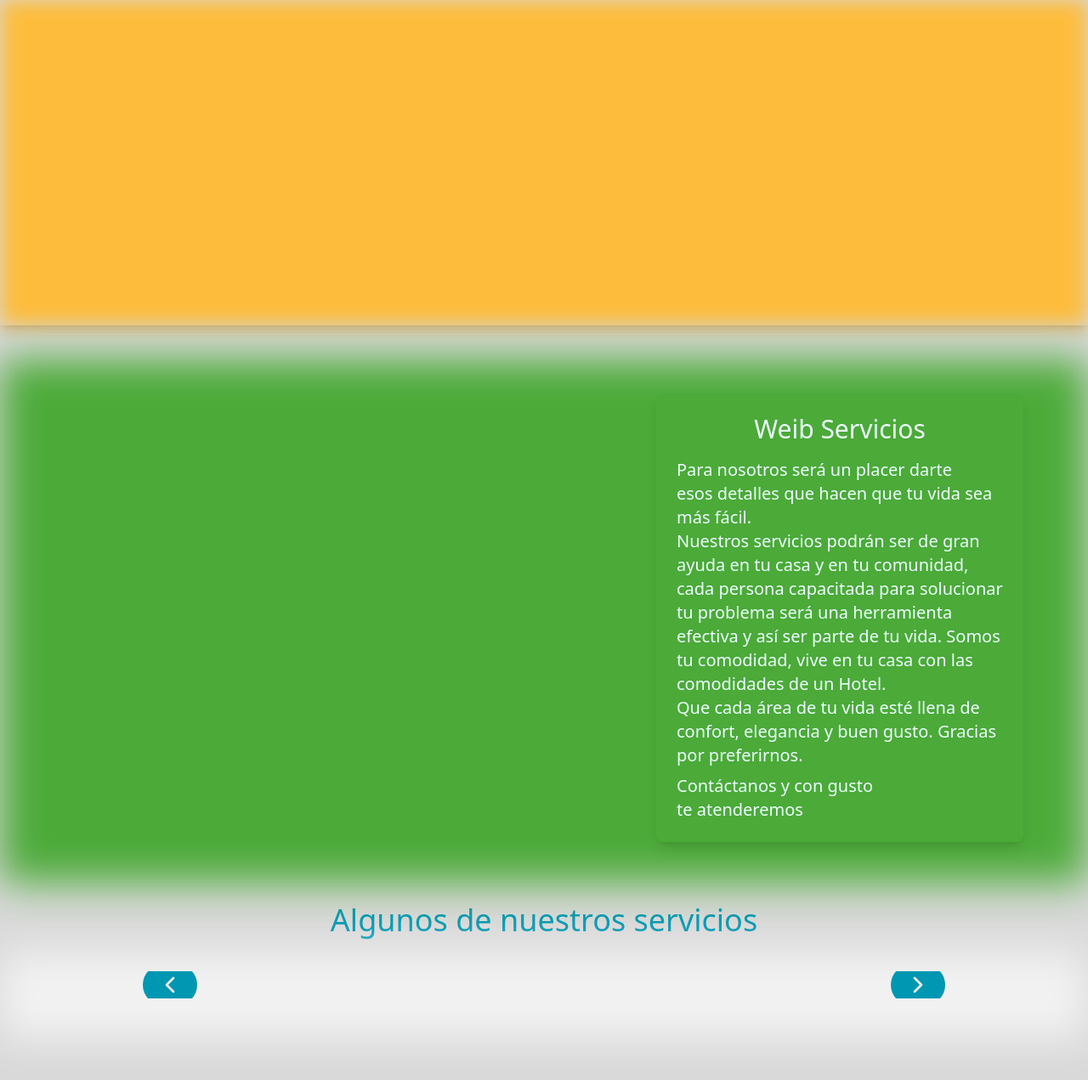
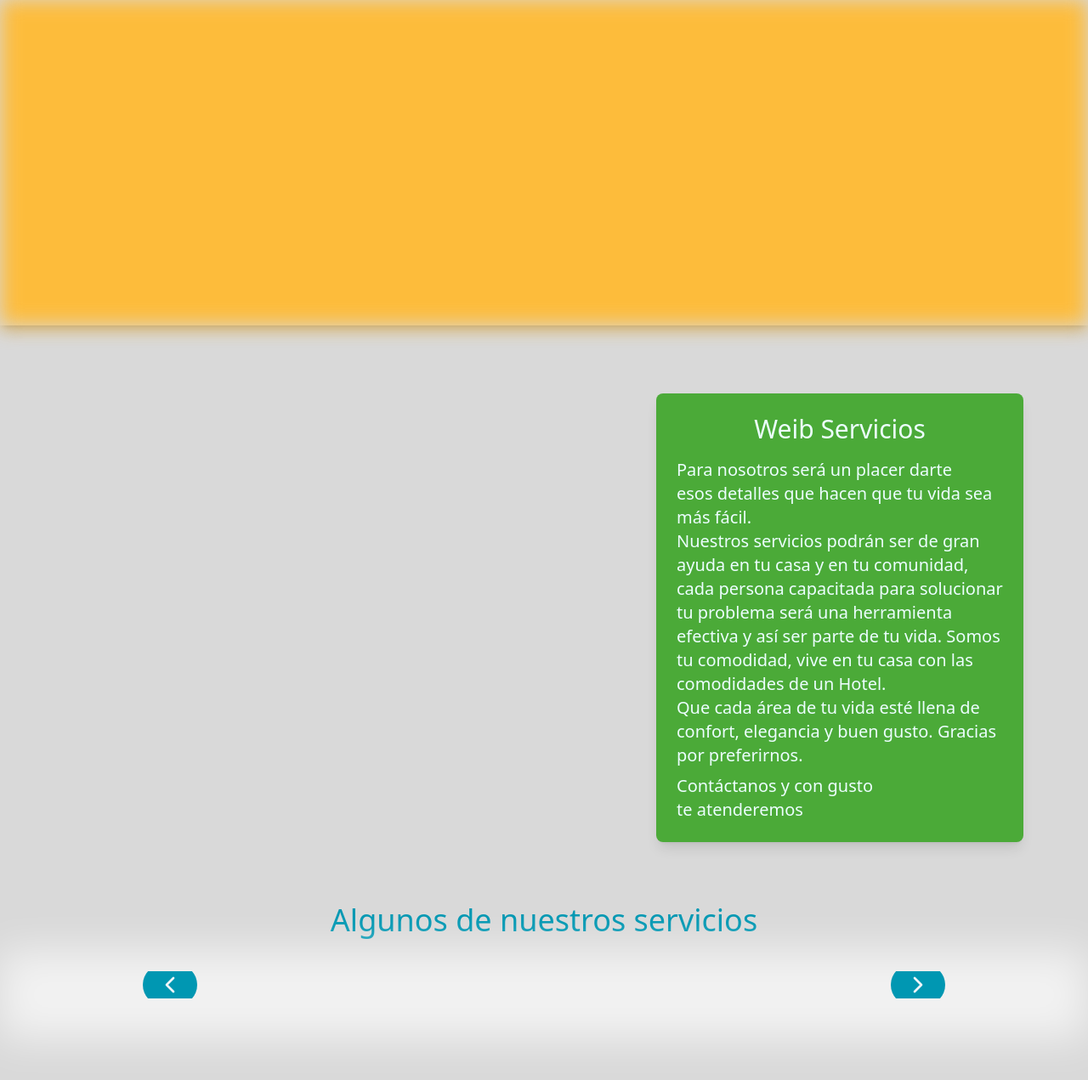
Before and after one commit to djvp3030/weib, a Django app: template main/templates/main.html in a window 1280 px wide. Shown: the part 74-1345 px from the top of the page at 85% size. Run offline with Django 5.2, Linux system fonts and the light colour scheme; the template is opened without the code that fills it, so the values that code supplies are empty; some libraries are stand-ins or nearby versions.

Commit message:
other changes

```diff
--- a/main/templates/main.html
+++ b/main/templates/main.html
@@ -38,7 +38,9 @@
 
     <!-- Servicios -->
     <section class="items-center mt-4 relative">
-      <div class="absolute bg-[#4baa38] w-full h-full blur-xl"></div>
+      <div
+        class="absolute bg-gradient-to-r from-[#4baa38] from-10% bg-opacity-20 w-full h-full blur-xl"
+      ></div>
       <div class="flex justify-center space-x-14">
         <div class="flex relative w-1/2 h-96 self-center">
           {%if imgs_servicios%}
```
